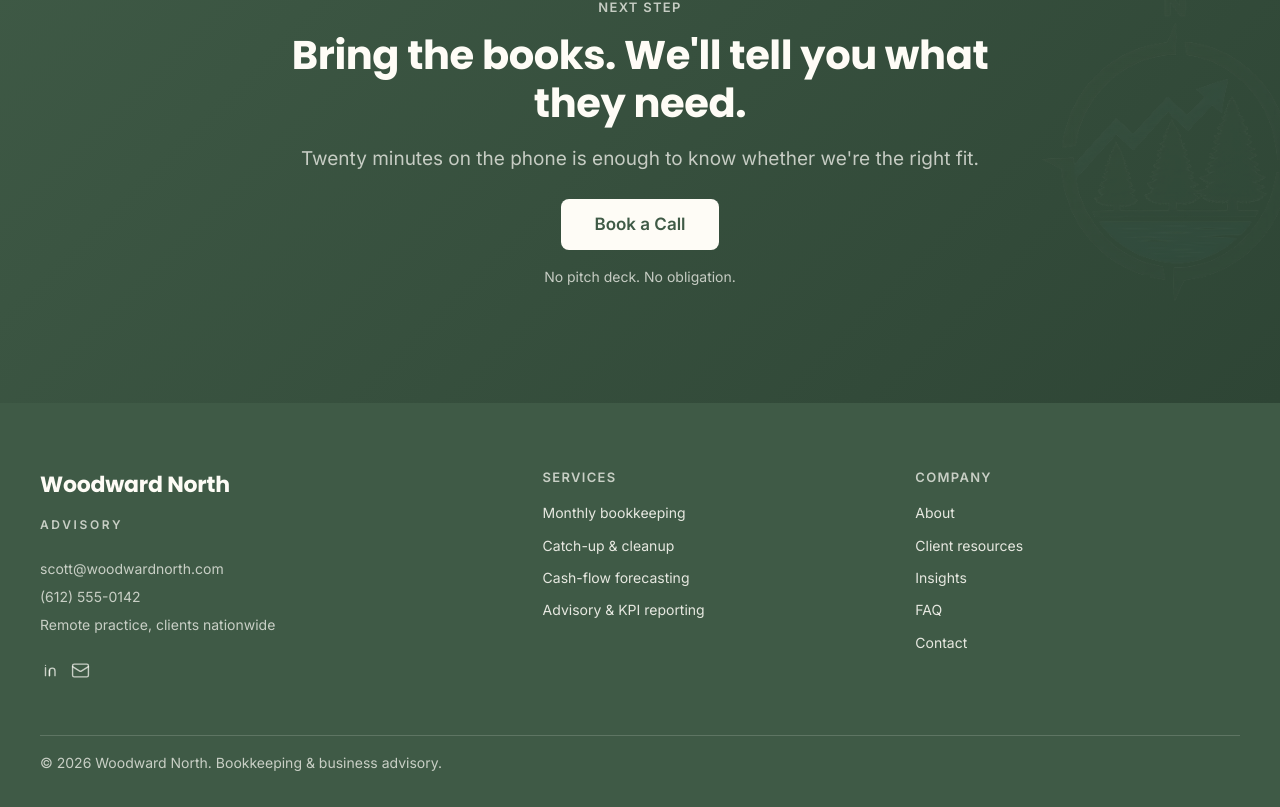
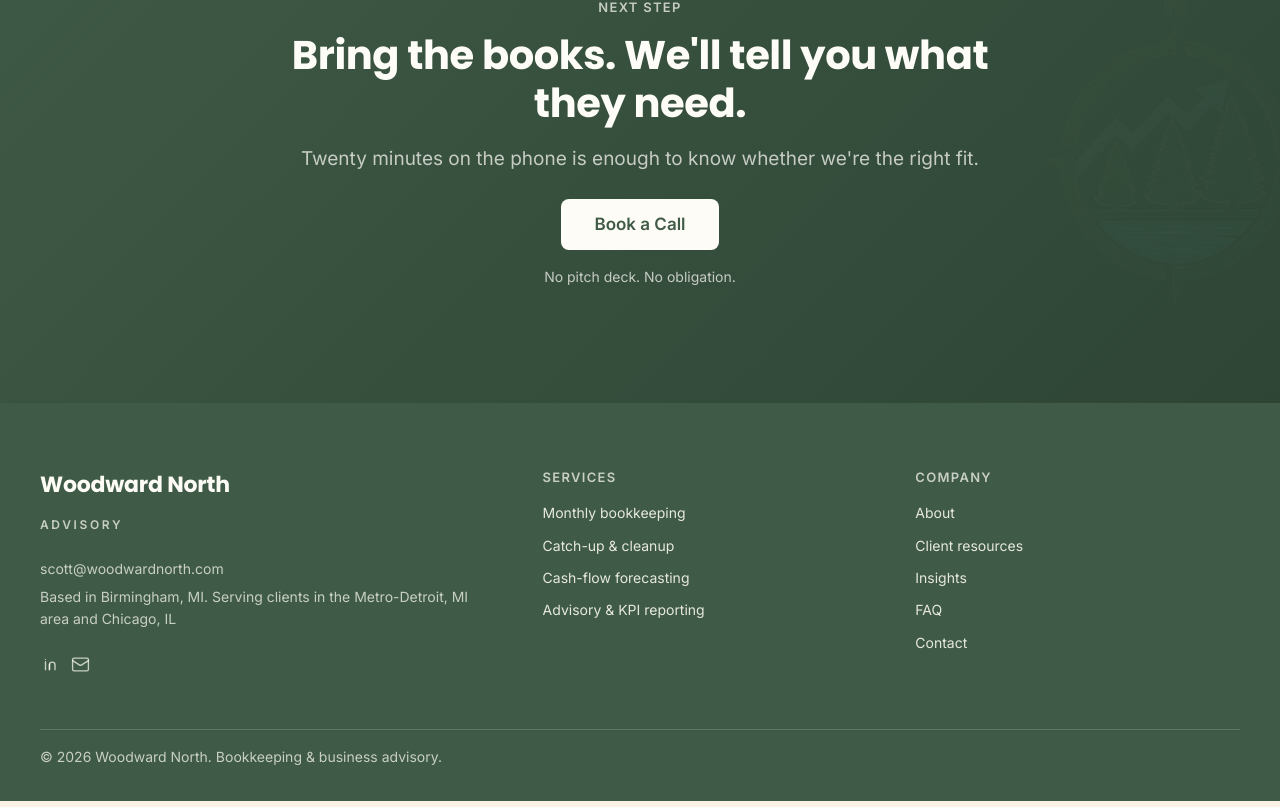
Before and after one commit to scottymichaelh/woodward-north-site, a React (Vite) app: page /#/ in a window 1280 px wide. Shown: the part 4714-5521 px from the top of the page. Built offline with nearby package versions, Linux system fonts and the light colour scheme.

Commit message:
Update SiteFooter.jsx

```diff
--- a/src/components/SiteFooter.jsx
+++ b/src/components/SiteFooter.jsx
@@ -24,7 +24,7 @@ const columns = [
   },
 ];
 
-const contact = ["scott@woodwardnorth.com", "(612) 555-0142", "Remote practice, clients nationwide"];
+const contact = ["scott@woodwardnorth.com", "Based in Birmingham, MI. Serving clients in the Metro-Detroit, MI area and Chicago, IL"];
 
 const social = [
   { iconName: "linkedin", href: "https://www.linkedin.com/in/scotthalasy/", label: "LinkedIn" },
```
